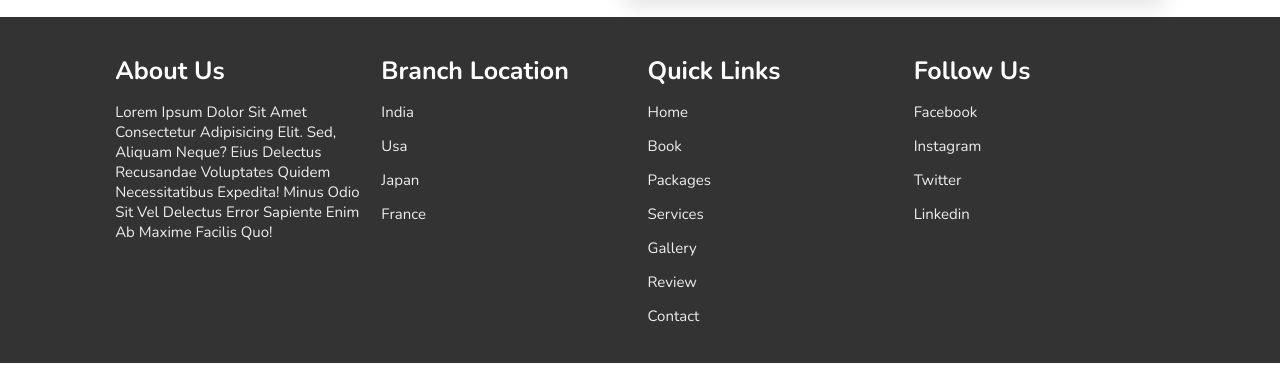
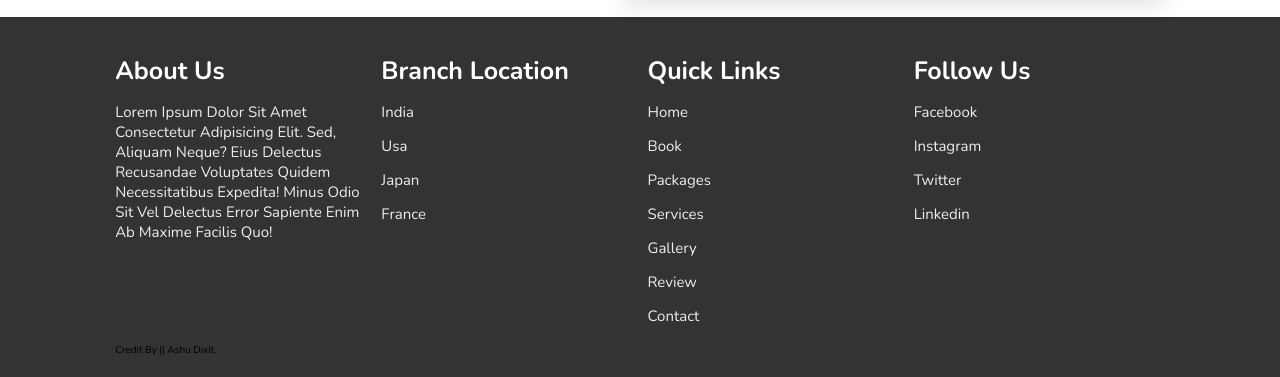
Before and after one commit to ashudixit/webtastk.github.io, a plain HTML site: page index.html in a window 1280 px wide. Shown: the part 6477-6854 px from the top of the page. Drawn offline with nearby package versions, Linux system fonts and the light colour scheme.

Commit message:
Update index.html

```diff
--- a/index.html
+++ b/index.html
@@ -619,9 +619,8 @@
                 <a href="#">twitter</a>
                 <a href="#">linkedin</a>
             </div>
-
-
         </div>
+           <div class="credit">credit by || <span>ashu dixit.</span></div>
     </section>
 
     <!-- footer section ends -->
```
